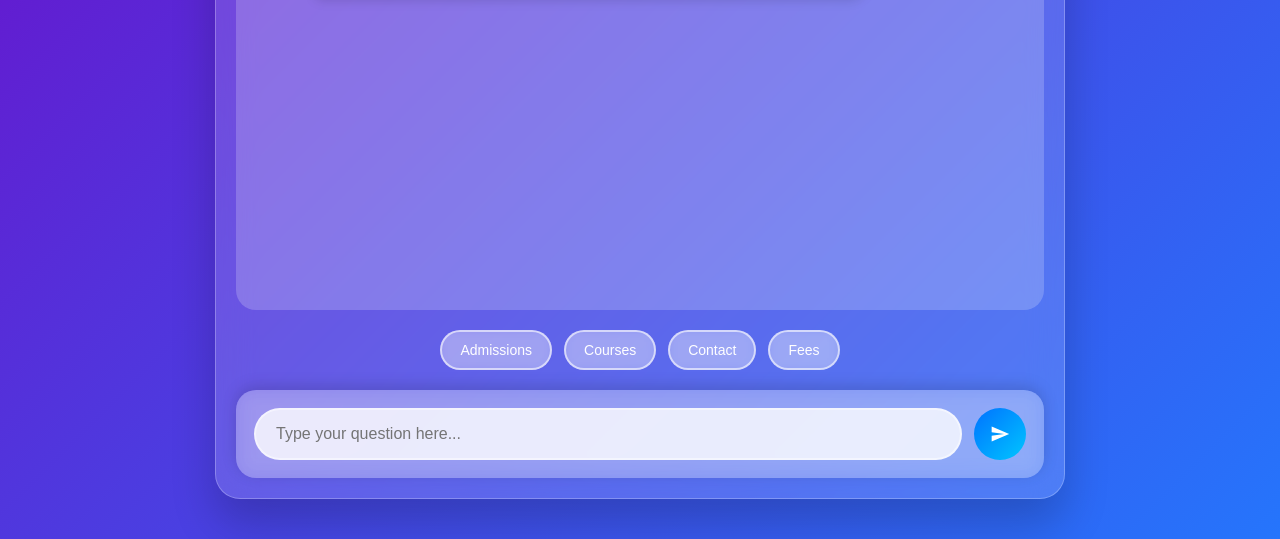
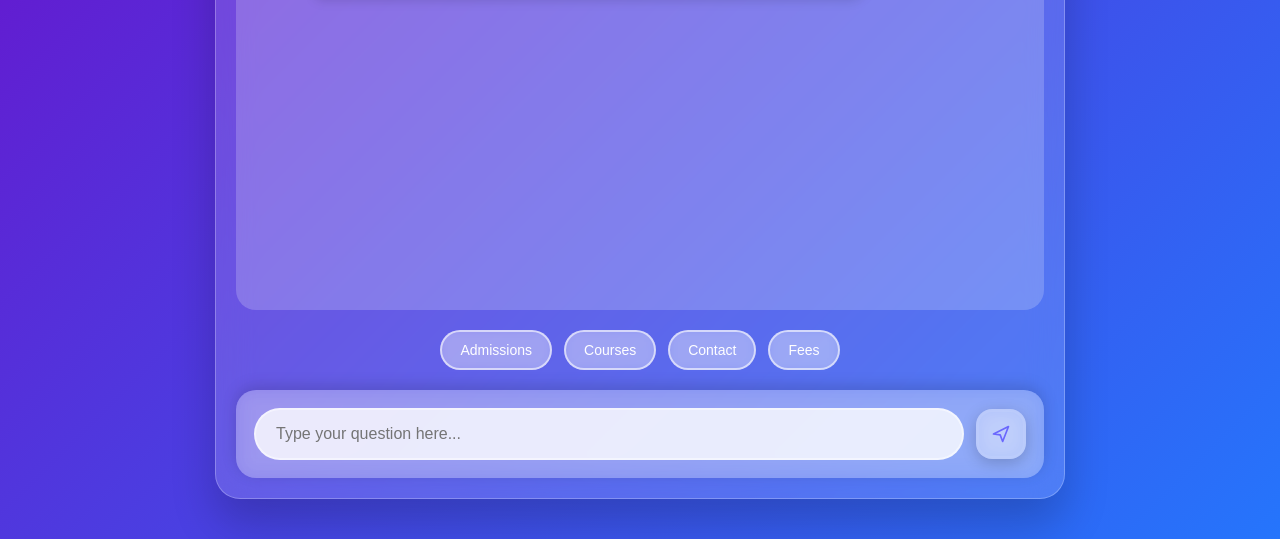
Before and after one commit to Kaushal1122/AIRA, a website: page public/index.html in a window 1280 px wide. Shown: the part 261-800 px from the top of the page. Drawn offline with Linux system fonts and the light colour scheme.

Commit message:
button-style

```diff
--- a/public/index.html
+++ b/public/index.html
@@ -51,10 +51,11 @@
                 <div class="input-group">
                     <input type="text" id="userInput" placeholder="Type your question here..." maxlength="500">
                     <button id="sendButton">
-                        <svg width="20" height="20" viewBox="0 0 24 24" fill="currentColor">
-                            <path d="M2.01 21L23 12 2.01 3 2 10l15 2-15 2z"/>
-                        </svg>
+                        <svg width="20" height="20" viewBox="0 0 24 24" fill="none" stroke="white" stroke-width="2" stroke-linecap="round" stroke-linejoin="round">
+                          <path d="M3 12L21 3L14 21L11 13L3 12Z"></path>
+                            </svg>
                     </button>
+
                 </div>
             </div>
         </main>
--- a/public/style.css
+++ b/public/style.css
@@ -284,29 +284,29 @@ body {
 }
 
 #sendButton {
-    width: 52px;
-    height: 52px;
-    background: linear-gradient(135deg, #0072ff, #00c6ff);
-    border: none;
-    border-radius: 50%;
+    background: rgba(255, 255, 255, 0.25); /* Same as chat-input-container style */
+    border: 3px solid rgba(255, 255, 255, 0.071);
     color: white;
-    cursor: pointer;
+    width: 50px;
+    height: 50px;
+    border-radius: 16px;
+    backdrop-filter: blur(10px);
+    box-shadow: 0 4px 15px rgba(0, 0, 0, 0.192);
     display: flex;
     align-items: center;
     justify-content: center;
-    transition: all 0.3s ease;
+    cursor: pointer;
+    transition: 0.2s;
 }
 
 #sendButton:hover {
-    transform: scale(1.1);
-    box-shadow: 0 8px 20px rgba(0, 114, 255, 0.4);
+    background: rgba(255, 255, 255, 0.626);
 }
 
-#sendButton:disabled {
-    opacity: 0.6;
-    cursor: not-allowed;
-    transform: none;
+#sendButton svg {
+    stroke: #1500ff80; /* Blue arrow */
 }
+
 
 /* ===== Scrollbar Styling ===== */
 .chat-messages::-webkit-scrollbar {
```
